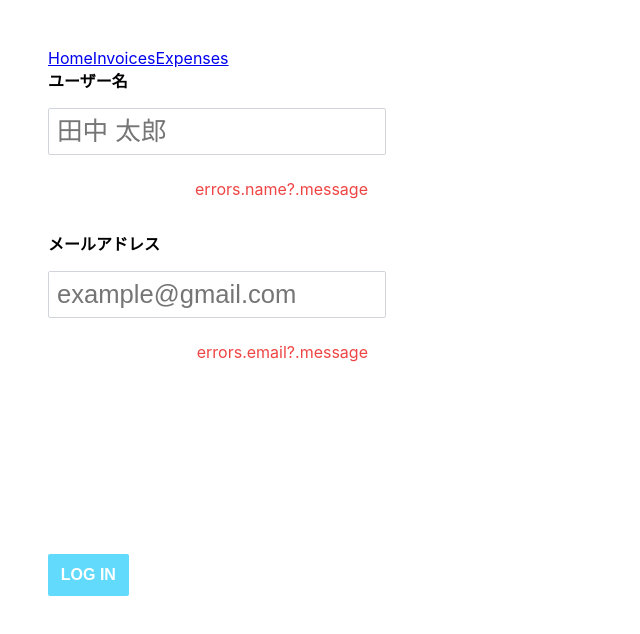
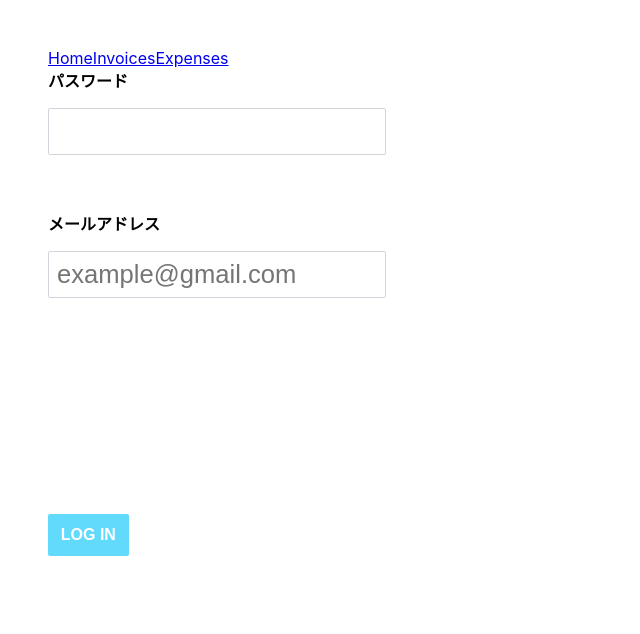
Before and after one commit to wish911wish/atomic-design-for-react, a React (Create React App) app: page /login in a window 1280 px wide. Shown: the top 634 px of the page, without its empty margins (0-640 px from the left). Built offline with nearby package versions, Linux system fonts and the light colour scheme.

Commit message:
fix login form

```diff
--- a/src/components/organisms/LoginForm/index.tsx
+++ b/src/components/organisms/LoginForm/index.tsx
@@ -1,10 +1,18 @@
 /** @jsxImportSource @emotion/react */
-// import TextBox from '../../atoms/TextBox'
-// import { ComponentPropsWithoutRef } from "react"
 import { PrimaryButton } from '../../atoms/Button';
 import TextBoxWithTitle from '../../molecules/TextBoxWithTitle';
-// import { useId } from "react";
+import { useForm } from "react-hook-form";
+import { zodResolver } from "@hookform/resolvers/zod";
 import styles from './styles'
+import { z } from "zod";
+
+export const LoginInputSchema = z.object({
+  password: z.string().min(1, "パスワードを入力してください"),
+  email: z
+    .string()
+    .min(1, "メールアドレスを入力してください")
+    .email("不正なメールアドレス形式です"),
+});
 
 type Values = {
   email: string;
@@ -16,29 +24,40 @@ type Props = {
   onValid: (values: Values) => Promise<void>;
 };
 
-// const defaultValues: Values = {
-//   email: "",
-//   password: "",
-// };
+const defaultValues: Values = {
+  email: "",
+  password: "",
+};
 
 const LoginForm = ({ initialValues, onValid }: Props) => {
+  const {
+    register,
+    handleSubmit,
+    formState: { errors },
+  } = useForm({
+    defaultValues: { ...defaultValues, ...initialValues },
+    resolver: zodResolver(LoginInputSchema),
+  });
+
   return (
-    <form>
+    <form onSubmit={handleSubmit(onValid)}>
       <TextBoxWithTitle
         css={styles.textbox}
-        labelProps={{ children: "ユーザー名" }}
+        labelProps={{ children: "パスワード" }}
         textboxProps={{
-          placeholder: "田中 太郎",
+          ...register('password'),
+          placeholder: '',
         }}
-        error={'errors.name?.message'}
+        error={errors.password?.message}
       />
       <TextBoxWithTitle
         css={styles.textbox}
         labelProps={{ children: "メールアドレス" }}
         textboxProps={{
-          placeholder: "example@gmail.com",
+          ...register('email'),
+          placeholder: 'example@gmail.com',
         }}
-        error={'errors.email?.message'}
+        error={errors.email?.message}
       />
 
       <PrimaryButton css={styles.button}>LOG IN</PrimaryButton>
```
